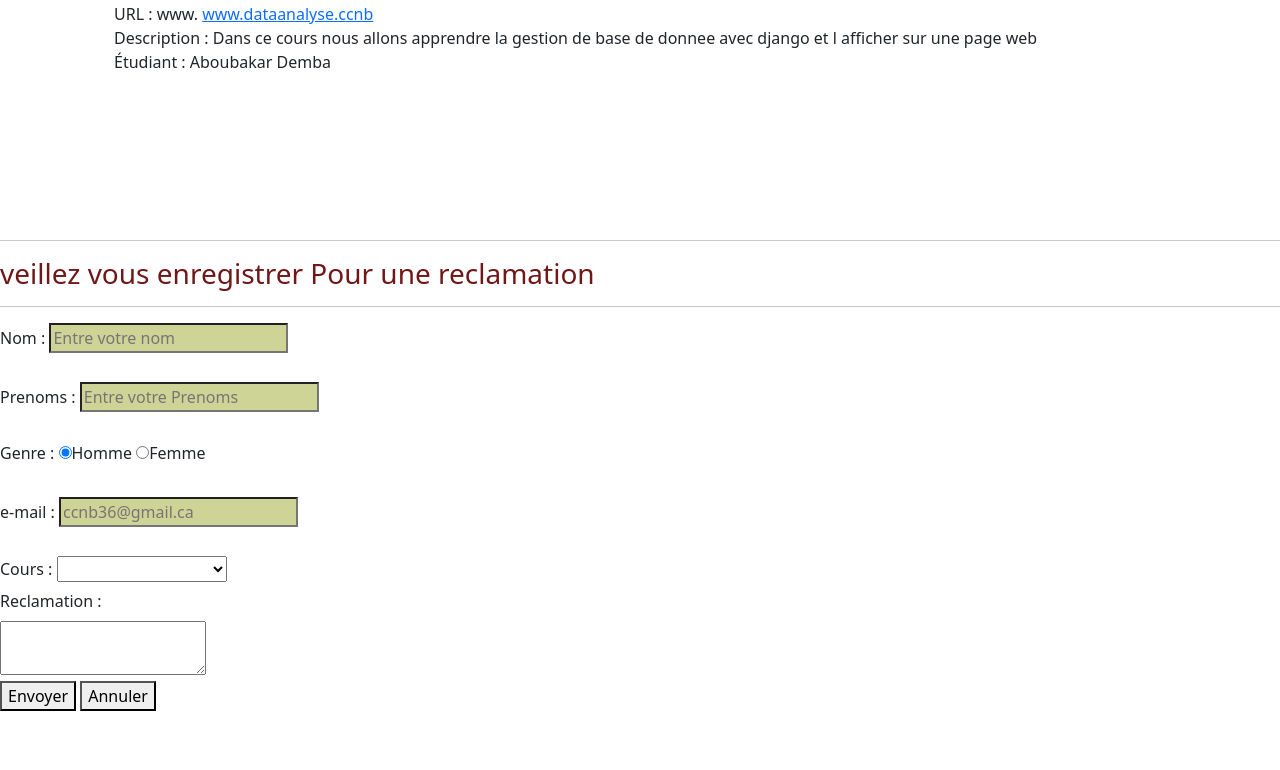
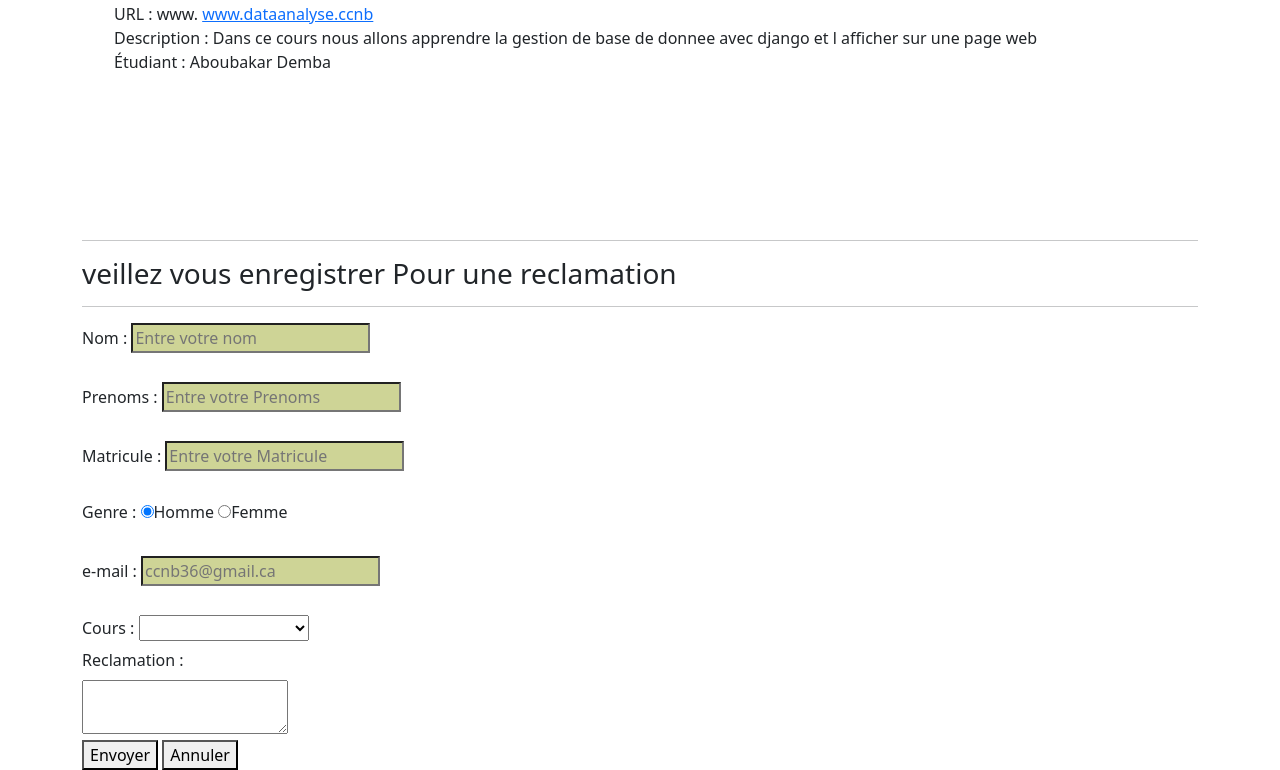
Before and after one commit to Edabouba01/WebDjangoProjetTest, a Django app: page / in a window 1280 px wide. Shown: the part 572-1342 px from the top of the page. Before the commit the page ends 1283 px from the top, so only its background shows below. Run offline with Django 4.2, Linux system fonts and the light colour scheme; data comes from the database, SQL or seed files in the repository; some libraries are stand-ins or nearby versions.

Commit message:
Projet Django Terminer

```diff
--- a/webapp/static/webapp/style.css
+++ b/webapp/static/webapp/style.css
@@ -28,16 +28,7 @@
 
     padding-top: 30px;
 }
-h3{
-    color: rgb(112, 24, 24);
-    text-decoration-color: hsl(hue, saturation, lightness);
-    text-align: justify;
-    display: inline;
-    margin: auto;
-    width: 100px;
-    border-color: rgb(17, 119, 48);
-    padding-top: 30px; ;
-}
+
 input{
     background-color: rgb(206, 212, 150);
     text-align-last: auto;
--- a/webapp/templates/webapp/fichier.html
+++ b/webapp/templates/webapp/fichier.html
@@ -78,7 +78,7 @@
 
                 </li>
             {% empty %}
-                <p>Aucun Enseignant n'est disponible.</p>
+                <p>Aucun Et n'est disponible.</p>
             {% endfor %}
         </ul>
     </div>
@@ -94,12 +94,13 @@
                     Étudiant : {{ cours.etudiant.nom }}
                 </li>
             {% empty %}
-                <p>Aucun cours n'est disponible.</p>
+                <p>Aucune n'est disponible.</p>
             {% endfor %}
         </ul>
     </div>
 </div>
 <!--Partie 2-->
+<div class="container my-container">
       <div class="row justify-content-center my-row">
           <div class="col my-col">
             <form action="#" method="POST" style="margin-top: 150px; ">
@@ -111,7 +112,8 @@
               <input type="text" name="text" id="firstname" placeholder="Entre votre nom"/><br><br>
               <label for="lastname">Prenoms : </label>
               <input type="text" name="usernam" id="lastname" placeholder="Entre votre Prenoms"/><br><br>
-
+              <label for="Matricule">Matricule : </label>
+              <input type="text" name="usernam" id="lmatricule" placeholder="Entre votre Matricule"/><br><br>
               <label for="sexe">Genre : </label>
               <input type="radio" name="sexe" value="homme" checked/>Homme
              <input type="radio" name="sexe" value="femme"/>Femme
@@ -143,7 +145,7 @@
     </select>
 
 
-    <div class="container my-container">
+
 
 
 
```
